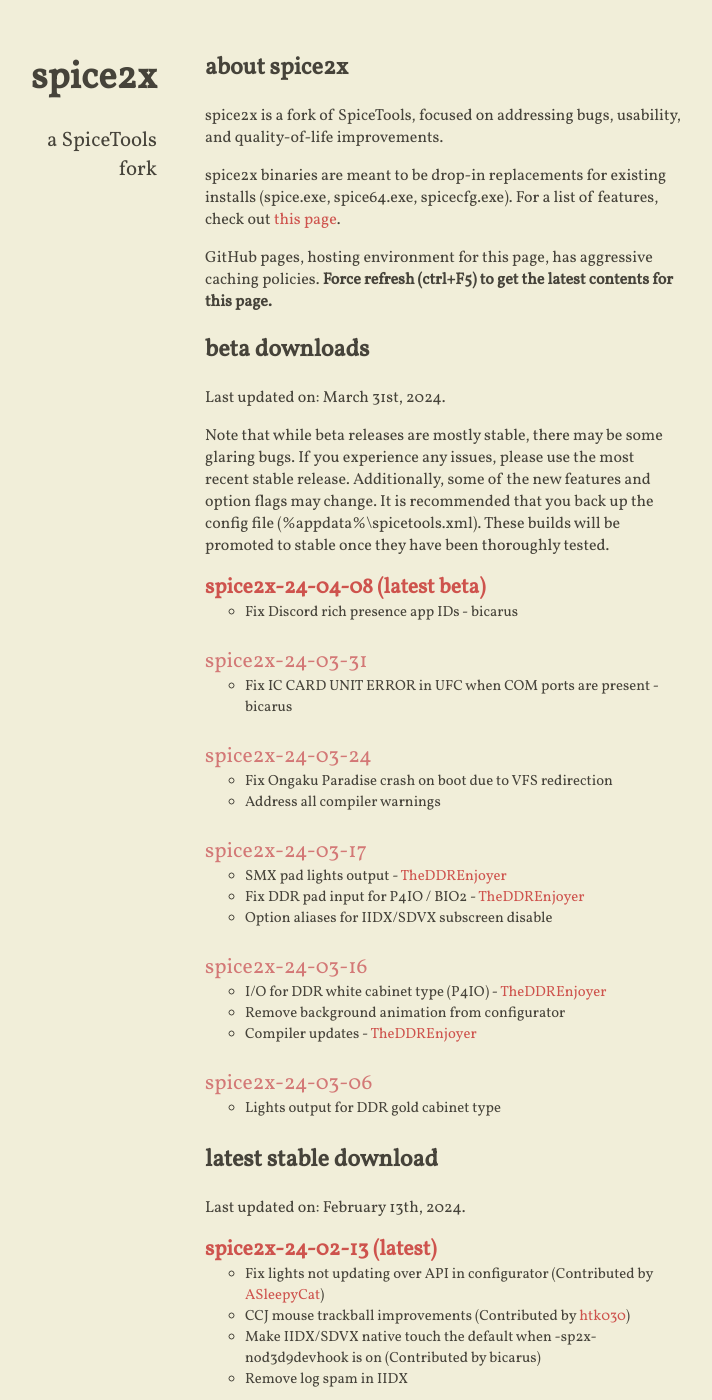
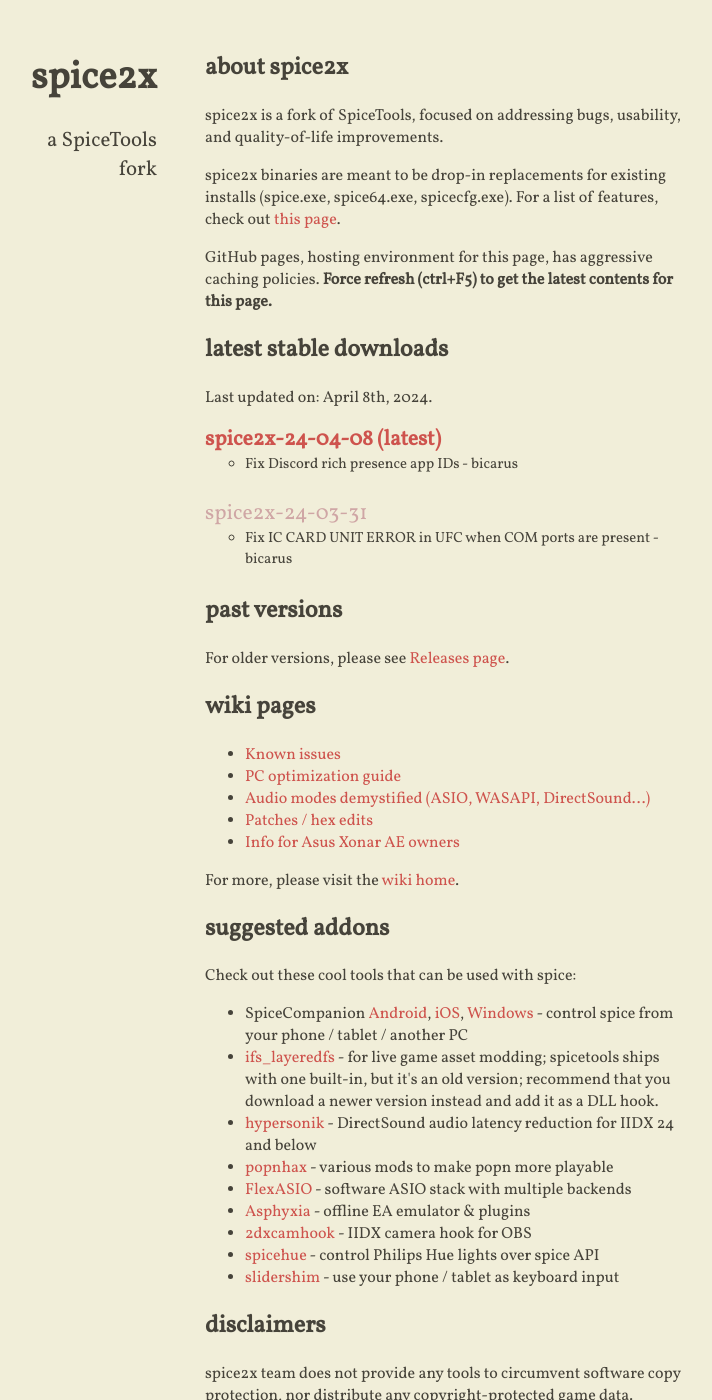
Before and after one commit to spice2x/spice2x.github.io, a Jekyll site: the page built from docs/index.html, in a window 1280 px wide and 1400 px high. Shown: the whole window, without its empty margins (299-1011 px from the left). Built offline with Jekyll 4.4.1, drawn with Linux system fonts in a browser that asks for light colours; nearby versions of some CDN libraries.

Commit message:
promote to stable

```diff
--- a/docs/_includes/content.html
+++ b/docs/_includes/content.html
@@ -9,7 +9,7 @@
 <strong>Force refresh (ctrl+F5) to get the latest contents for this page.
 </strong></p>
 
-<h2>beta downloads</h2>
+<!-- <h2>beta downloads</h2>
 
 <p>Last updated on: March 31st, 2024.</p>
 
@@ -19,6 +19,13 @@
   stable once they have been thoroughly tested.
 </p>
 <ul class="downloads-beta highlight-latest">
+</ul> -->
+
+<h2>latest stable downloads</h2>
+
+<p>Last updated on: April 8th, 2024.</p>
+
+<ul class="downloads highlight-latest">
   <li>
     <a class="download-link" href="https://github.com/spice2x/spice2x.github.io/releases/download/24-04-08/spice2x-24-04-08.zip">
       spice2x-24-04-08
@@ -33,61 +40,6 @@
     </a>
     <ul>
       <li>Fix IC CARD UNIT ERROR in UFC when COM ports are present - bicarus</li>
-    </ul>
-  </li>
-  <li>
-    <a class="download-link" href="https://github.com/spice2x/spice2x.github.io/releases/download/24-03-24/spice2x-24-03-24.zip">
-      spice2x-24-03-24
-    </a>
-    <ul>
-      <li>Fix Ongaku Paradise crash on boot due to VFS redirection</li>
-      <li>Address all compiler warnings</li>
-    </ul>
-  </li>
-  <li>
-    <a class="download-link" href="https://github.com/spice2x/spice2x.github.io/releases/download/24-03-17/spice2x-24-03-17.zip">
-      spice2x-24-03-17
-    </a>
-    <ul>
-      <li>SMX pad lights output - <a href="https://github.com/spice2x/spice2x.github.io/issues/148">TheDDREnjoyer</a></li>
-      <li>Fix DDR pad input for P4IO / BIO2 - <a href="https://github.com/spice2x/spice2x.github.io/issues/150">TheDDREnjoyer</a></li>
-      <li>Option aliases for IIDX/SDVX subscreen disable</li>
-    </ul>
-  </li>
-  <li>
-    <a class="download-link" href="https://github.com/spice2x/spice2x.github.io/releases/download/24-03-16/spice2x-24-03-16.zip">
-      spice2x-24-03-16
-    </a>
-    <ul>
-      <li>I/O for DDR white cabinet type (P4IO) - <a href="https://github.com/spice2x/spice2x.github.io/issues/147">TheDDREnjoyer</a></li>
-      <li>Remove background animation from configurator</li>
-      <li>Compiler updates - <a href="https://github.com/spice2x/spice2x.github.io/issues/146">TheDDREnjoyer</a></li>
-    </ul>
-  </li>
-  <li>
-    <a class="download-link" href="https://github.com/spice2x/spice2x.github.io/releases/download/24-03-06/spice2x-24-03-06.zip">
-      spice2x-24-03-06
-    </a>
-    <ul>
-      <li>Lights output for DDR gold cabinet type</li>
-    </ul>
-  </li>
-</ul>
-
-<h2>latest stable download</h2>
-
-<p>Last updated on: February 13th, 2024.</p>
-
-<ul class="downloads highlight-latest">
-  <li>
-    <a class="download-link" href="https://github.com/spice2x/spice2x.github.io/releases/download/24-02-13/spice2x-24-02-13.zip">
-      spice2x-24-02-13
-    </a>
-    <ul>
-      <li>Fix lights not updating over API in configurator (Contributed by <a href="https://github.com/spice2x/spice2x.github.io/issues/137">ASleepyCat</a>)</li>
-      <li>CCJ mouse trackball improvements (Contributed by <a href="https://github.com/spice2x/spice2x.github.io/issues/141">htk030</a>)</li>
-      <li>Make IIDX/SDVX native touch the default when -sp2x-nod3d9devhook is on (Contributed by bicarus)</li>
-      <li>Remove log spam in IIDX</li>
     </ul>
   </li>
 </ul>
```
